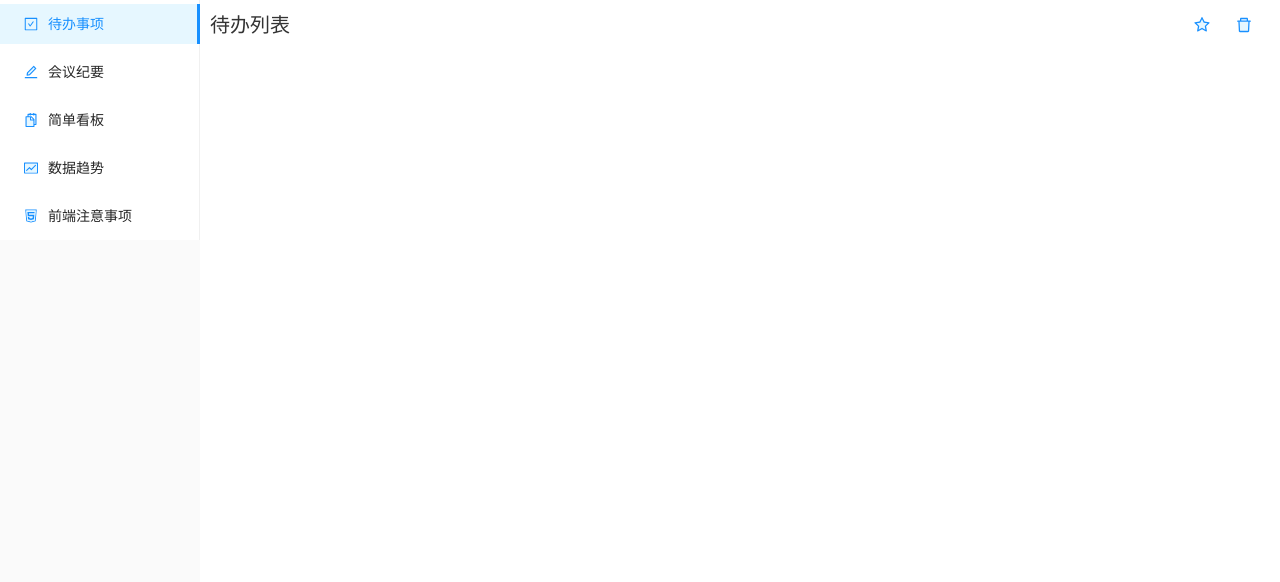
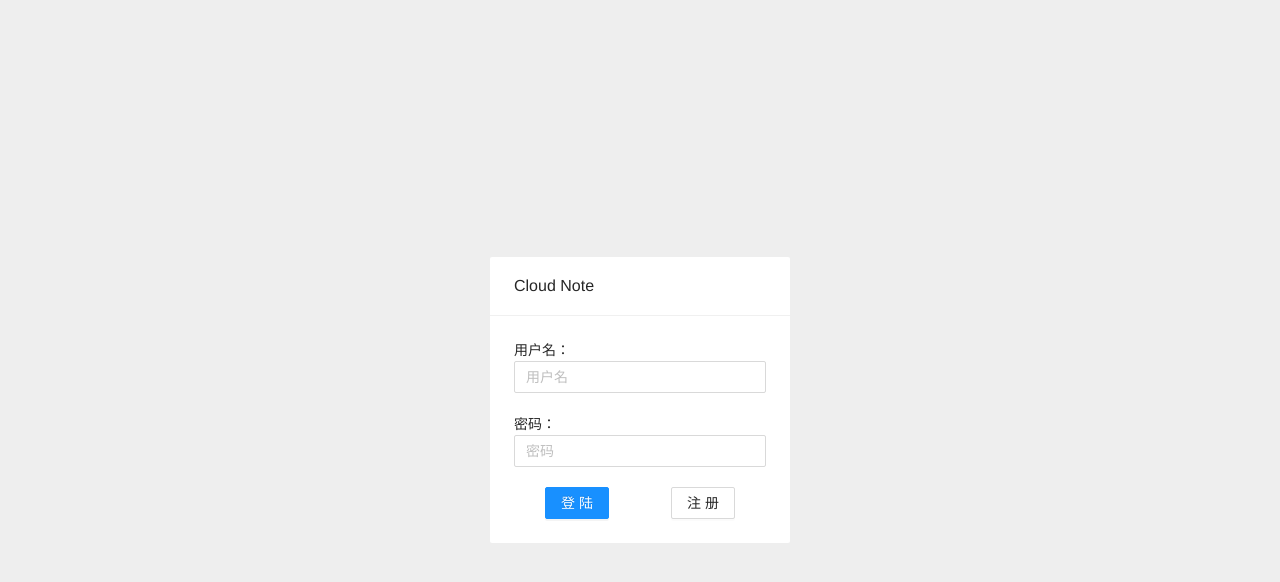
Before and after one commit to qingshanyu9/cloudnote, a Vue app: page / in a window 1280 px wide. Shown: the top 582 px of the page. Built offline with nearby package versions, Linux system fonts and the light colour scheme.

Commit message:
feat: 注册 登陆 清空登陆

```diff
--- a/src/App.vue
+++ b/src/App.vue
@@ -3,12 +3,14 @@
 // Check out https://v3.vuejs.org/api/sfc-script-setup.html#sfc-script-setup
 import HelloWorld from './components/HelloWorld.vue'
 import Home from './components/Home.vue'
+import Login from './components/Login.vue'
 </script>
 
 <template>
 <!-- <img alt="Vue logo" src="./assets/logo.png"> -->
 <!-- <HelloWorld msg="Hello Vue 3 + Vite"></HelloWorld> -->
 <Home></Home>
+<Login></Login>
 </template>
 
 <style>
--- /dev/null
+++ b/src/common/apis.js
@@ -0,0 +1,9 @@
+export default {
+    AUTH_VERIFY: 'http://121.36.10.13:30000/verify',
+    AUTH_SIGN: 'http://121.36.10.13:30000/sign',
+    GET_NODE_DETAILS: 'http://121.36.10.13:30000/getnodedetails',
+    CREATE_NOTE_FOLDER: 'http://121.36.10.13:30000/createNodeFolder',
+    DELETE_NOTE: 'http://121.36.10.13:30000/deletenode',
+    FIND_CONTEXT: 'http://121.36.10.13:30000/findcontext',
+    EDIT_CONTEXT: 'http://121.36.10.13:30000/editcontext',
+}
--- /dev/null
+++ b/src/components/Login.vue
@@ -0,0 +1,131 @@
+<script>
+import { defineComponent, reactive, toRaw } from "vue";
+import APIS from "../common/apis";
+export default defineComponent({
+  setup() {},
+
+  data() {
+    return {
+      account: "",
+      password: "",
+    };
+  },
+
+  methods: {
+    onLogin() {
+      console.log("onLogin", this.account, this.password);
+      let params = {
+        account: this.account,
+        password: this.password,
+      };
+      let init = {
+        body: JSON.stringify(params), //json字符串和对象都可以，推荐使用json字符串，这样可以在控制台network里看到请求参数
+        cache: "no-cache", // *default, no-cache, reload, force-cache, only-if-cached
+        headers: {
+          "Content-Type": "application/json",
+        },
+        mode: "cors",
+        method: "POST",
+      };
+      // url (必须), init对象 (可选)
+      fetch(APIS.AUTH_VERIFY, init)
+        .then(function (res) {
+          // fetch第一次拿到的是整个Response对象，要调用json()方法转成含有json数据的Promise
+          return res.json();
+        })
+        .then(function (json) {
+          console.log(json);
+          let { errcode } = json;
+          if (Number(errcode) === 200) {
+            // 成功
+            window.localStorage.setItem("userID", json.id);
+            window.location.replace("http://localhost:3000");
+          } else {
+            // 失败
+          }
+          return json;
+        })
+        .catch(function (err) {
+          // 中途任何地方出错...在此处理
+        });
+    },
+    onRegister() {
+      console.log("onRegister", this.account, this.password);
+      let params = {
+        account: this.account,
+        password: this.password,
+      };
+      let init = {
+        body: JSON.stringify(params), //json字符串和对象都可以，推荐使用json字符串，这样可以在控制台network里看到请求参数
+        cache: "no-cache", // *default, no-cache, reload, force-cache, only-if-cached
+        headers: {
+          "Content-Type": "application/json",
+        },
+        mode: "cors",
+        method: "POST",
+      };
+      // url (必须), init对象 (可选)
+      fetch(APIS.AUTH_SIGN, init)
+        .then(function (res) {
+          // fetch第一次拿到的是整个Response对象，要调用json()方法转成含有json数据的Promise
+          return res.json();
+        })
+        .then((json) => {
+          console.log(json);
+          let { errcode } = json;
+          if (Number(errcode) === 200) {
+            // 成功
+            let { id } = json;
+            window.localStorage.setItem("userID", json.id);
+            window.location.replace("http://localhost:3000");
+          } else {
+            // 失败
+          }
+        })
+        .catch(function (err) {
+          // 中途任何地方出错...在此处理
+        });
+      console.log("onRegister", this.account, this.password);
+    },
+  },
+});
+</script>
+
+<template>
+  <div id="container">
+    <a-card title="Cloud Note" :bordered="false" style="width: 300px">
+      <a-row class="row-class">
+        <a-col :span="24">
+          用户名：<a-input v-model:value="account" placeholder="用户名" />
+        </a-col>
+      </a-row>
+      <a-row class="row-class">
+        <a-col :span="24">
+          密码：<a-input v-model:value="password" placeholder="密码" />
+        </a-col>
+      </a-row>
+      <a-row>
+        <a-col :span="12" align="center">
+          <a-button type="primary" @click="onLogin"> 登陆 </a-button>
+        </a-col>
+        <a-col :span="12" align="center">
+          <a-button type="default" @click="onRegister"> 注册 </a-button>
+        </a-col>
+      </a-row>
+    </a-card>
+  </div>
+</template>
+
+<style scoped>
+#container {
+  display: flex;
+  align-items: center;
+  justify-content: center;
+  background-color: #eee;
+  height: 100%;
+  width: 100%;
+}
+.row-class {
+  margin-bottom: 20px;
+}
+</style>
--- /dev/null
+++ b/src/components/NotFoundPage.vue
@@ -0,0 +1,16 @@
+<template>
+  <div class="not-found">
+    404 Page Not Found
+  </div>
+</template>
+
+<style scoped>
+.not-found {
+    display: flex;
+    align-items: center;
+    justify-content: center;
+    width: 100%;
+    height: 100%;
+    font-size: 40px;
+}
+</style>
--- a/src/components/SiderMenu.vue
+++ b/src/components/SiderMenu.vue
@@ -1,5 +1,6 @@
 <template>
-  <div>
+  <div class="siderbar-container">
+    <div class="siderbar-menu">
       <a-menu
         style="width: 200px"
         v-model:openKeys="openKeys"
@@ -7,11 +8,20 @@
         :mode="mode"
         :theme="theme"
       >
-      <a-menu-item v-for="menu of menuList" :key="menu.key" @click="onMenuItemClick(menu)">
+        <a-menu-item
+          v-for="menu of menuList"
+          :key="menu.key"
+          @click="onMenuItemClick(menu)"
+        >
           <component :is="$antIcons[menu.icon]" />
-        <span>{{menu.title}}</span>
+          <span>{{ menu.title }}</span>
         </a-menu-item>
       </a-menu>
+    </div>
+    <div class="bottom-menu">
+      <a-button size="large" @click="onLogOut"> 退出登陆 </a-button>
+      <a-button size="large"> 模板中心 </a-button>
+    </div>
   </div>
 </template>
 
@@ -34,27 +44,27 @@ export default defineComponent({
       menuList: [
         {
           key: "1",
-          icon: 'CheckSquareTwoTone',
+          icon: "CheckSquareTwoTone",
           title: "待办事项",
         },
         {
           key: "2",
-          icon: 'EditTwoTone',
+          icon: "EditTwoTone",
           title: "会议纪要",
         },
         {
           key: "3",
-          icon: 'SnippetsTwoTone',
+          icon: "SnippetsTwoTone",
           title: "简单看板",
         },
         {
           key: "4",
-          icon: 'FundTwoTone',
+          icon: "FundTwoTone",
           title: "数据趋势",
         },
         {
           key: "5",
-          icon: 'Html5TwoTone',
+          icon: "Html5TwoTone",
           title: "前端注意事项",
         },
       ],
@@ -65,9 +75,26 @@ export default defineComponent({
     onMenuItemClick(item) {
       console.log(item.title);
     },
-  }
+    onLogOut() {
+        window.localStorage.removeItem("userID");
+        window.location.replace("http://localhost:3000/login");
+    },
+  },
 });
 </script>
 
 <style scoped>
+.siderbar-container {
+  display: flex;
+  flex-direction: column;
+  height: 100%;
+}
+.siderbar-menu {
+  flex: auto;
+}
+.bottom-menu {
+  display: flex;
+  justify-content: space-around;
+  align-items: center;
+}
 </style>
--- a/src/main.js
+++ b/src/main.js
@@ -1,10 +1,40 @@
-import { createApp } from "vue";
+import { createApp, h } from "vue";
 import Antd from "ant-design-vue";
 import App from "./App.vue";
 import * as antIcons from "@ant-design/icons-vue";
 import "ant-design-vue/dist/antd.css";
+import Home from './components/Home.vue'
+import Login from './components/Login.vue'
+import NotFoundPage from './components/NotFoundPage.vue'
 
-const app = createApp(App);
+const routes = {
+  "/": Home,
+  "/login": Login,
+  "/404": NotFoundPage,
+};
+
+const SimpleRouter = {
+  data: () => ({
+    currentRoute: window.location.pathname,
+  }),
+
+  computed: {
+    CurrentComponent() {
+      let userID =  localStorage.getItem('userID');
+      if(userID) {
+        return routes[this.currentRoute] || NotFoundPage;
+      } else {
+        return routes["/login"];
+      }
+    },
+  },
+
+  render() {
+    return h(this.CurrentComponent);
+  },
+};
+
+const app = createApp(SimpleRouter);
 // 注册组件
 Object.keys(antIcons).forEach((key) => {
   app.component(key, antIcons[key]);
```
Lines whose indentation alone changed are shown as unchanged.
